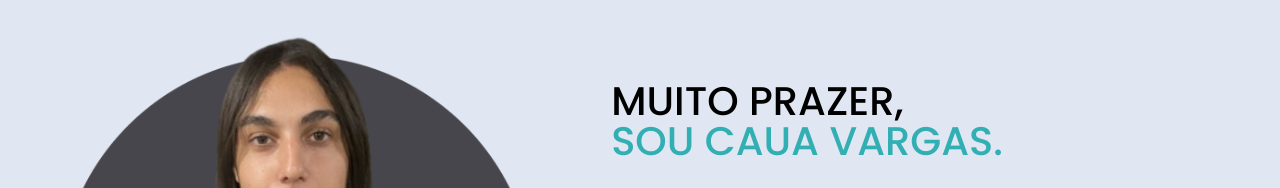
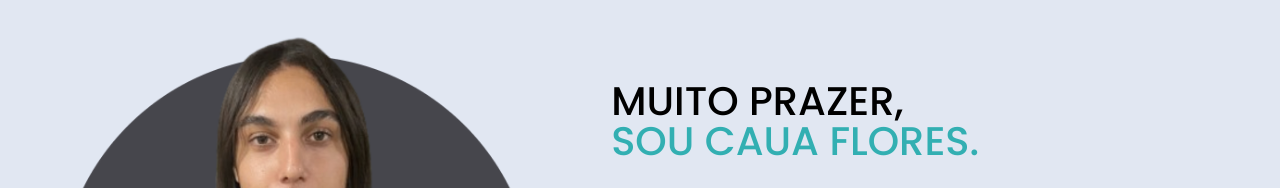
Before and after one commit to Cauavar/Portfolio, a website: page index.html in a window 1280 px wide. Shown: the part 1380-1568 px from the top of the page. Drawn offline with nearby package versions, Linux system fonts and the light colour scheme.

Commit message:
Commit 19

```diff
--- a/index.html
+++ b/index.html
@@ -138,7 +138,7 @@
                     </div><!--img-sobre-->
 
                     <div class="txt-sobre">
-                        <h2>MUITO PRAZER, <span>SOU CAUA VARGAS.</span></h2>
+                        <h2>MUITO PRAZER, <span>SOU CAUA FLORES.</span></h2>
                         <P>Formado no curso técnico de Informática para Internet, aprimorei minhas habilidades no desenvolvimento de sistemas web, com foco especial no frontend.</P>
                         <P>Recentemente, tenho me dedicado a participar de projetos diversos, ampliando minha experiência prática. Minhas especialidades incluem o uso eficiente de tecnologias como React, JavaScript, HTML, CSS e Bootstrap, refletindo meu comprometimento com soluções modernas e envolventes no universo do desenvolvimento web.</P>
 
```
